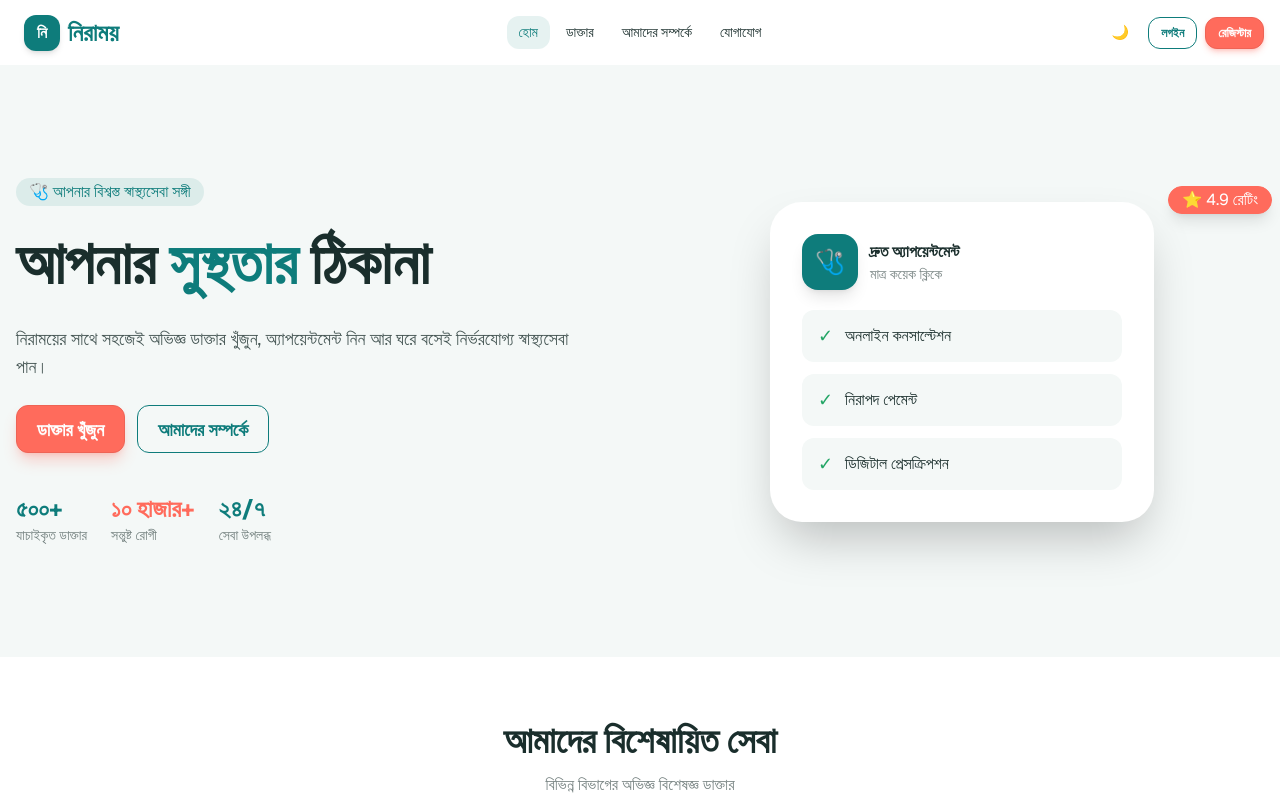
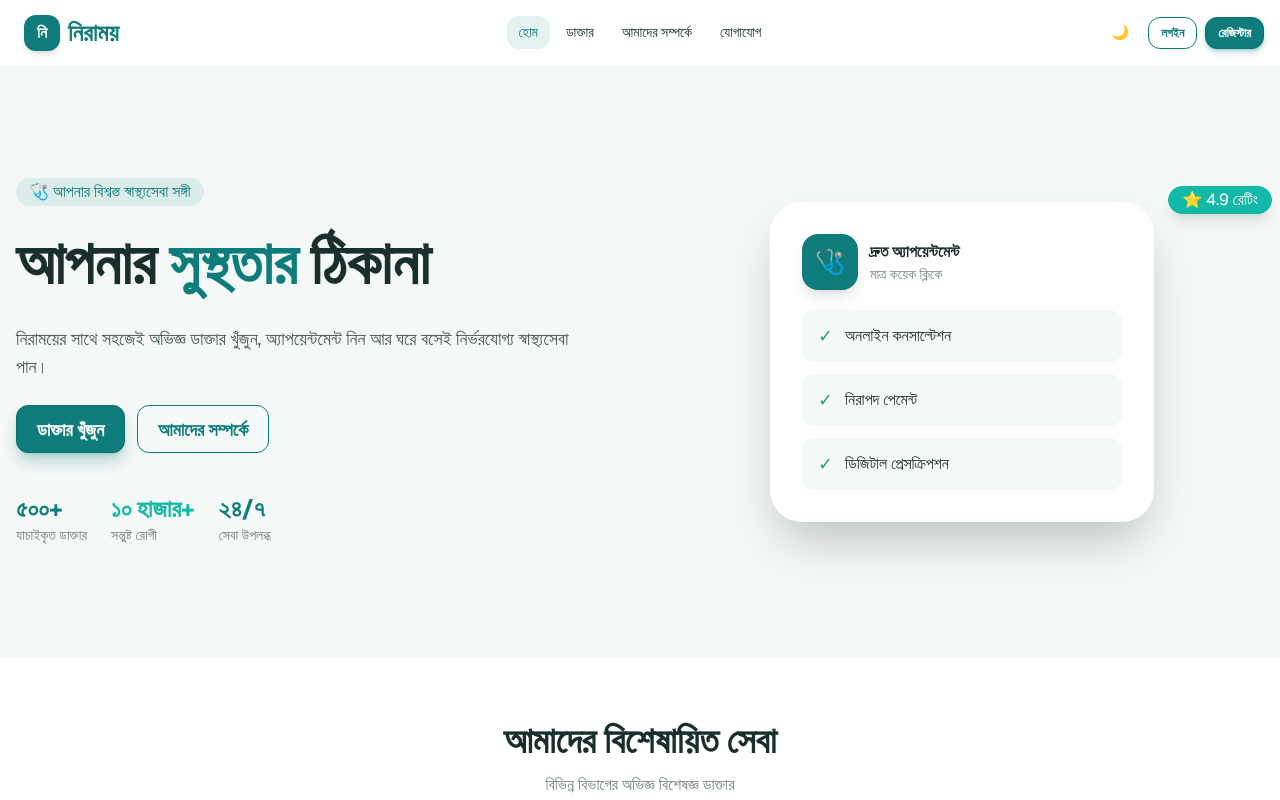
Before and after one commit to Biplob106/niramoy-client, a Next.js app: page / in a window 1280 px wide. Shown: the top 800 px of the page. Built offline with nearby package versions, Linux system fonts and the light colour scheme; no server answers.

Commit message:
style: switch to monochrome teal — secondary to lighter teal, deep-teal CTAs, teal star ratings

```diff
--- a/src/app/dashboard/reviews/page.js
+++ b/src/app/dashboard/reviews/page.js
@@ -202,7 +202,7 @@ export default function MyReviewsPage() {
                 <div className="card-body">
                   <div className="flex justify-between items-start">
                     <h3 className="font-semibold">{r.doctorName}</h3>
-                    <div className="text-warning">{"★".repeat(r.rating)}</div>
+                    <div className="text-primary">{"★".repeat(r.rating)}</div>
                   </div>
                   <p className="opacity-80 text-sm">{r.reviewText}</p>
                   <div className="flex gap-2 mt-2">
--- a/src/app/globals.css
+++ b/src/app/globals.css
@@ -17,7 +17,7 @@
 
   --color-primary: #0e7c7b;         /* Deep Teal — brand, headings, nav, info buttons */
   --color-primary-content: #ffffff;
-  --color-secondary: #ff6b5c;       /* Warm Coral — main CTA only (Book, Pay) */
+  --color-secondary: #14b8a6;       /* Lighter Teal — secondary buttons, highlights */
   --color-secondary-content: #ffffff;
   --color-accent: #0a5c5a;          /* Dark Teal — footer, dark sections, hover */
   --color-accent-content: #ffffff;
@@ -54,12 +54,12 @@
   --color-base-300: #243230;
   --color-base-content: #e6f0ee;
 
-  --color-primary: #1fa89c;
+  --color-primary: #2dd4bf;
   --color-primary-content: #06241f;
-  --color-secondary: #ff7a6b;
-  --color-secondary-content: #2a0a0a;
-  --color-accent: #0a5c5a;
-  --color-accent-content: #ffffff;
+  --color-secondary: #14b8a6;
+  --color-secondary-content: #ffffff;
+  --color-accent: #5dcaa5;
+  --color-accent-content: #06241f;
 
   --color-neutral: #e6f0ee;
   --color-neutral-content: #0f1a1a;
--- a/src/app/not-found.js
+++ b/src/app/not-found.js
@@ -21,7 +21,7 @@ export default function NotFound() {
       <p className="opacity-70 max-w-md mb-8">
         দুঃখিত, আপনি যে পেজটি খুঁজছেন সেটি নেই বা সরিয়ে ফেলা হয়েছে। চলুন আবার সুস্থতার পথে ফিরি।
       </p>
-      <Link href="/" className="btn btn-secondary btn-lg shadow-lg shadow-secondary/30 transition">
+      <Link href="/" className="btn btn-primary btn-lg shadow-lg shadow-primary/30 transition">
         ← হোমে ফিরুন
       </Link>
     </div>
--- a/src/app/page.js
+++ b/src/app/page.js
@@ -32,7 +32,7 @@ export default function Home() {
               বসেই নির্ভরযোগ্য স্বাস্থ্যসেবা পান।
             </p>
             <div className="flex flex-wrap gap-3 justify-center lg:justify-start">
-              <Link href="/doctors" className="btn btn-secondary btn-lg shadow-lg shadow-secondary/30 transition">
+              <Link href="/doctors" className="btn btn-primary btn-lg shadow-lg shadow-primary/30 transition">
                 ডাক্তার খুঁজুন
               </Link>
               <Link href="/about" className="btn btn-outline btn-primary btn-lg transition">
--- a/src/components/Navbar.jsx
+++ b/src/components/Navbar.jsx
@@ -90,7 +90,7 @@ export default function Navbar() {
           ) : (
             <>
               <Link href="/login" className="btn btn-outline btn-primary btn-sm transition">লগইন</Link>
-              <Link href="/register" className="btn btn-secondary btn-sm shadow-md shadow-secondary/30 transition">রেজিস্টার</Link>
+              <Link href="/register" className="btn btn-primary btn-sm shadow-md shadow-primary/30 transition">রেজিস্টার</Link>
             </>
           )}
         </div>
--- a/src/components/Testimonials.jsx
+++ b/src/components/Testimonials.jsx
@@ -34,7 +34,7 @@ export default function Testimonials() {
               <span className="absolute top-4 right-5 text-5xl text-primary/15 font-serif leading-none">
                 &rdquo;
               </span>
-              <div className="text-warning text-lg mb-3">
+              <div className="text-primary text-lg mb-3">
                 {"★".repeat(r.rating)}
                 <span className="text-base-300">{"★".repeat(5 - r.rating)}</span>
               </div>
```
